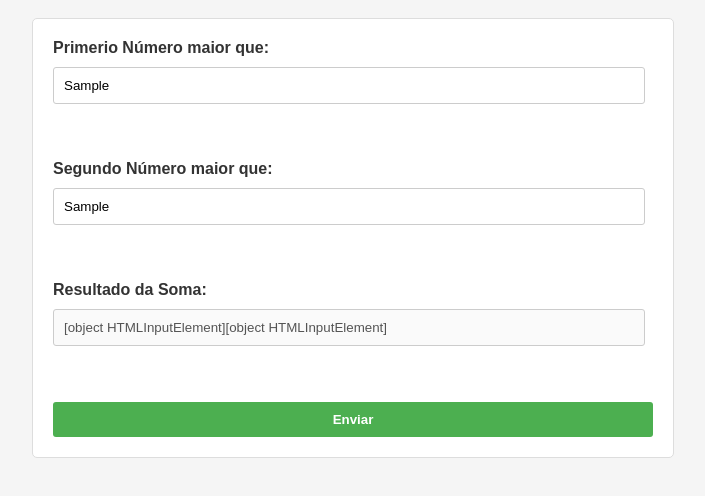
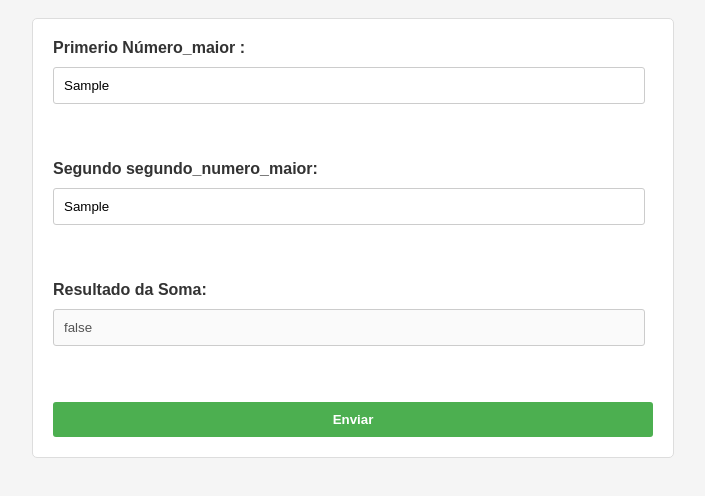
Before and after one commit to graziplay344/projeto_grazi_exec_js, a plain HTML site: page index.html in a window 1280 px wide. Both pictures are taken after typing "Sample", "Sample" into the empty fields and a click on the button "Enviar". Shown: the part 90-586 px from the top of the page, without its empty margins (287-992 px from the left). Drawn offline with Linux system fonts and the light colour scheme.

Commit message:
java script

```diff
--- a/index.html
+++ b/index.html
@@ -9,11 +9,11 @@
 <body>
 	<h1>Calcula a soma de dois números inteiros</h1>
 	<form id="formulario">
-		<label for="primeiro_numero_maior_que">Primerio Número maior que:</label>
-		<input type="text" id="primeiro_numero_maior_que"><br>
+		<label for="primeiro_Numero__maior ">Primerio Número_maior :</label>
+		<input type="text" id="primeiro_Numero__maior "><br>
 		<br>
-		<label for="segundo_numero_maior_que">Segundo Número maior que:</label>
-		<input type="text" id="segundo_numero_maior_que"><br>
+		<label for="segundo_numero_maior">Segundo segundo_numero_maior:</label>
+		<input type="text" id="segundo_numero_maior"><br>
 		<br>
 		<label for="resultado_soma">Resultado da Soma:</label>
 		<input type="text" id="resultado_soma" disabled><br>
--- a/js/script.js
+++ b/js/script.js
@@ -13,16 +13,20 @@ function somar() {
 
   //Captura o que está dentro do primeiro input no formulário
   //Number - Transforma o texto capturado em Numero
-  let primeiro_numero_inteiro = Number(document.getElementById("primeiro_numero_maior_que").value);
+  let primeiro_Numero__maior = Number(document.getElementById("primeiro_Numero__maior ").value);
 
   //Captura o que está dentro do segundo input no formulário
   //Number - Transforma o texto capturado em Numero
-  let segundo_numero_inteiro = Number(document.getElementById("segundo_numero_maior_que").value);
+  let segundo_numero_maior= Number(document.getElementById("segundo_numero_maior").value);
 
   //Realiza a soma do valor que está na variável "primeiro_numero_inteiro" com o valor que está na
   //variável "segundo_numero_inteiro"
   //E a variável "resultado_soma" recebe o valor da soma
-  let resultado_soma = primeiro_numero_maior_que + segundo_numero_maior_que;
+  let resultado_soma = primeiro_Numero__maior > segundo_numero_maior;
+
+  if (primeiro_Numero__maior>segundo_numero_maior) {
+
+  }
 
   //Aqui vai escrever no input "resultado_soma" o valor que está armazenado na variável "resultado_soma"
   document.getElementById("resultado_soma").value = resultado_soma;
```
